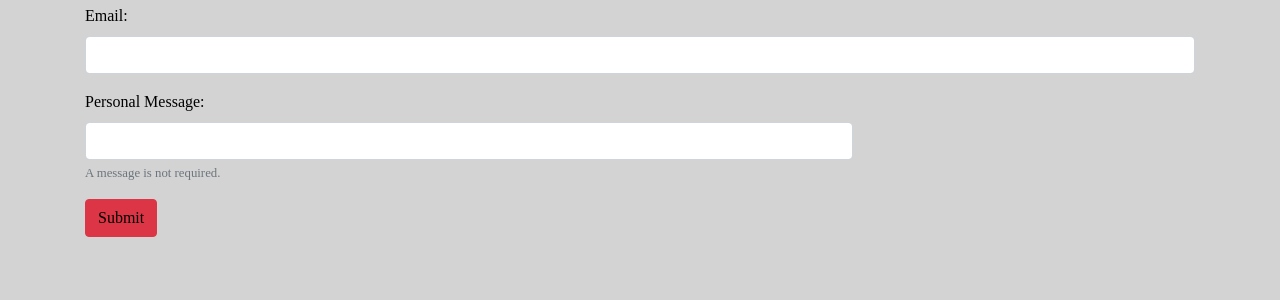
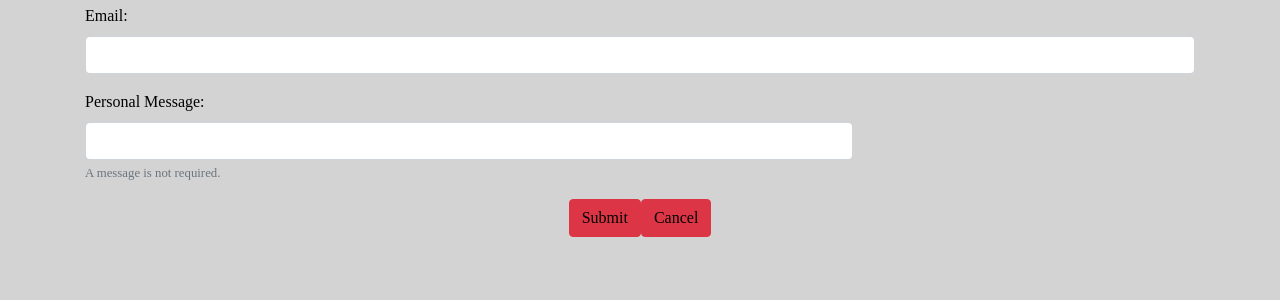
Before and after one commit to jamaro2001/CYPRESS, a PHP site: page /recommend.php in a window 1280 px wide. Shown: the part 213-513 px from the top of the page. Run offline with PHP 8.4, Linux system fonts and the light colour scheme.

Commit message:
Update recommend.php

```diff
--- a/recommend.php
+++ b/recommend.php
@@ -43,7 +43,11 @@
                 <small id="messageHelp" class="form-text text-muted">A message is not required.</small>
             </div>
 
-            <button type="submit" class="btn btn-danger"> <a href="portal.html">Submit</a> </button>
+            <div class="flex-container" style="justify-content:center">
+                <button type="submit" class="btn btn-danger"> <a href="portal.html">Submit</a> </button>
+                <button type="submit" class="btn btn-danger"> <a href="portal.html">Cancel</a> </button>
+            </div>
+
         </form>
         </div>
     </div>
```
